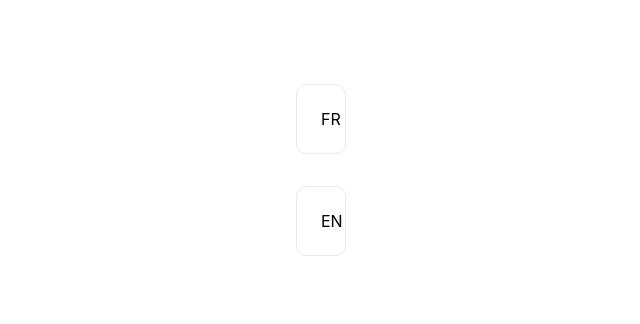
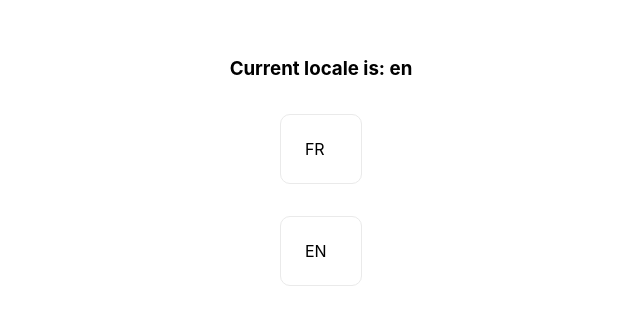
Before and after one commit to MickCoelho/aws-amplify-next, a Next.js app: page / in a window 1280 px wide. Shown: the part 230-554 px from the top of the page, without its empty margins (319-959 px from the left). Built offline with nearby package versions, Linux system fonts and the light colour scheme.

Commit message:
Display current locale

```diff
--- a/pages/index.js
+++ b/pages/index.js
@@ -17,6 +17,7 @@ export default function Home() {
       </Head>
 
       <main className={styles.main}>
+        <h3>Current locale is: {router.locale}</h3>
         <Link href="/" locale="fr">
           <a className={styles.card}>FR</a>
         </Link>
```
